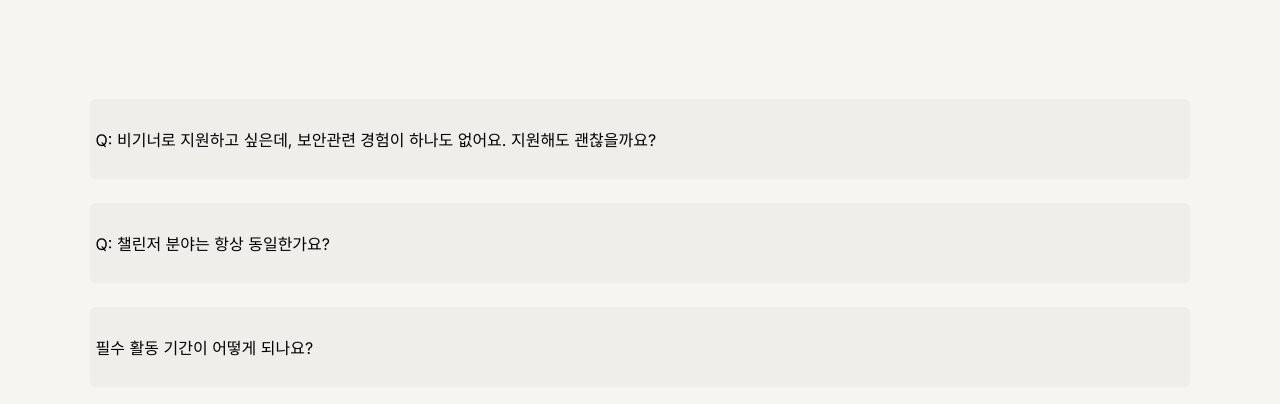
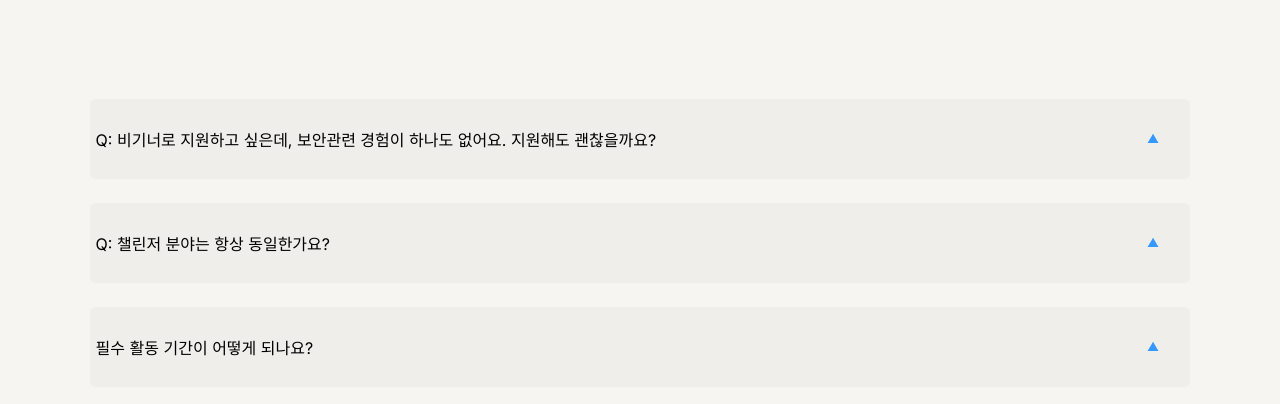
Before and after one commit to E-COPS/12th_web_front, a React (Create React App) app: page /recruiting in a window 1280 px wide. Shown: the part 4140-4544 px from the top of the page. Built offline with nearby package versions, Linux system fonts and the light colour scheme.

Commit message:
토글 화살표 추가

```diff
--- a/src/pages/Program_Beginner.js
+++ b/src/pages/Program_Beginner.js
@@ -2,6 +2,7 @@ import React, { useRef, useState } from "react";
 import ProgramList from "../components/ProgramList";
 import activity_example_img from "../assets/activity_example_img.svg";
 import { useEffect } from "react";
+import "../styles/Program_1.css"
 
 const Beginner = () => {
   const programId = useRef(0);
@@ -19,7 +20,7 @@ const Beginner = () => {
     },
     {
       year: "12",
-      track: "challenger",
+      track: "beginner",
       img: activity_example_img,
       project_name: "프로젝트 1",
       project_description: "12기 프로젝트 1입니다.",
@@ -27,14 +28,27 @@ const Beginner = () => {
       git_link: "",
       id: programId.current++,
     },
+    {
+        year: "12",
+        track: "beginner",
+        img: activity_example_img,
+        project_name: "프로젝트 1",
+        project_description: "12기 프로젝트 1입니다.",
+        insta_link: "",
+        git_link: "",
+        id: programId.current++,
+      },
   ];
 
   const [programData, setProgramData] = useState([]);
   const [classData, setClassData] = useState("12");
 
   useEffect(()=>{
+    handleClick("11");
+  },[]);
+  useEffect(()=>{
     setProgramData(programData.filter((it)=>it.track=="beginner"));
-  })
+  },[]);
 
   const handleClick = (value) => {
     setProgramData(program_data.filter((it) => it.year === value));
--- a/src/pages/Program_Challenger.js
+++ b/src/pages/Program_Challenger.js
@@ -1,6 +1,7 @@
 import React, { useEffect, useRef, useState } from "react";
 import ProgramList from "../components/ProgramList";
 import activity_example_img from "../assets/activity_example_img.svg";
+import "../styles/Program_1.css"
 
 const Challenger = () => {
   const programId = useRef(0);
@@ -33,7 +34,8 @@ const Challenger = () => {
 
   useEffect(()=>{
     setProgramData(programData.filter((it)=>it.track=="challenger"));
-  })
+    handleClick("11");
+  },[]);
 
   const handleClick = (value) => {
     setProgramData(program_data.filter((it) => it.year === value));
--- a/src/pages/Recruiting.js
+++ b/src/pages/Recruiting.js
@@ -5,10 +5,14 @@ import recruiting_process from "..//assets/Recruiting_img/recruiting_process.svg
 import recruiting_up from "..//assets/Recruiting_img/recruituing_up.svg";
 import recruiting_check from "../assets/Recruiting_img/recruiting_check.svg";
 import recruiting_ecops_img from "../assets/Recruiting_img/recruiting_ecops_img.svg";
+import toggle_down from "../assets/Recruiting_img/toggle_down.svg";
+import toggle_up from "../assets/Recruiting_img/toggle_up.svg";
 
 const Recruiting = () => {
   const [IsCheck, setCheck] = useState([false, false, false]); //토글 구현
   const [IsColor, setColor] = useState([false, false, false]); //토글 색
+  const [IsSelect, setSelect]=useState([false, false, false]); //토글 옆 삼각형
+
 
   function handleClick(index) {
     setColor((prevColor) => {
@@ -23,6 +27,12 @@ const Recruiting = () => {
       const updateCheck = [...prevCheck];
       updateCheck[index] = !updateCheck[index];
       return updateCheck;
+    });
+
+    setSelect((prevSelect) => {
+      const updateSelect = [...prevSelect];
+      updateSelect[index] = !updateSelect[index];
+      return updateSelect;
     });
 
     /* return (
@@ -135,6 +145,9 @@ const Recruiting = () => {
                 Q: 비기너로 지원하고 싶은데, 보안관련 경험이 하나도 없어요.
                 지원해도 괜찮을까요?
               </text>
+              <div className="toggle_updown">
+                {IsSelect[0]?<img src={toggle_down}/>:<img src={toggle_up}/>}
+              </div>
             </button>
             {IsCheck[0] ? (
               <div>
@@ -152,6 +165,9 @@ const Recruiting = () => {
               <text className="black_text5">
                 Q: 챌린저 분야는 항상 동일한가요?
               </text>
+              <div className="toggle_updown">
+                {IsSelect[1]?<img src={toggle_down}/>:<img src={toggle_up}/>}
+              </div>
             </button>
             {IsCheck[1] ? (
               <div>
@@ -169,6 +185,9 @@ const Recruiting = () => {
               <text className="black_text5">
                 필수 활동 기간이 어떻게 되나요?
               </text>
+              <div className="toggle_updown">
+                {IsSelect[2]?<img src={toggle_down}/>:<img src={toggle_up}/>}
+              </div>
             </button>
             {IsCheck[2] ? <CheckToggle2 /> : null}
           </div>
--- a/src/styles/Member.css
+++ b/src/styles/Member.css
@@ -40,6 +40,8 @@
   letter-spacing: 0em;
   text-align: left;
   transition: color 0.2s ease-in-out;
+
+  color: black;
 }
 
 .buttonSelect {
--- a/src/styles/Recruiting.css
+++ b/src/styles/Recruiting.css
@@ -229,8 +229,13 @@ display: flex;
 
 }
 
+.toggle_updown{
+    margin-left: auto;
+    padding-right: 25px;
+}
 
 .questionToggle2{
+    position: relative;
 
     box-sizing: border-box;
 
```
Also changed, not shown: src/assets/Recruiting_img/toggle_down.svg (added), src/assets/Recruiting_img/toggle_up.svg (added), src/pages/Program_1.js (deleted).
